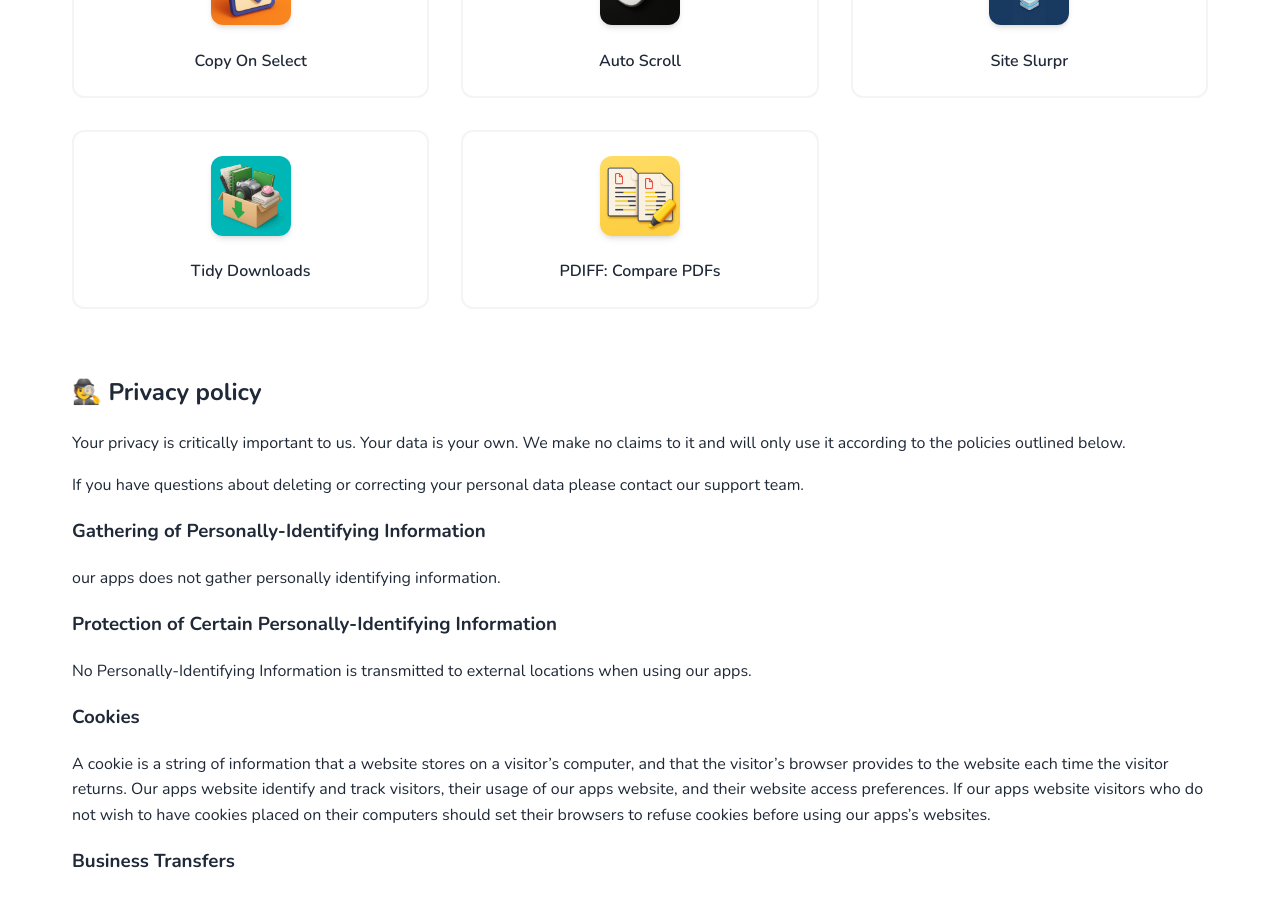
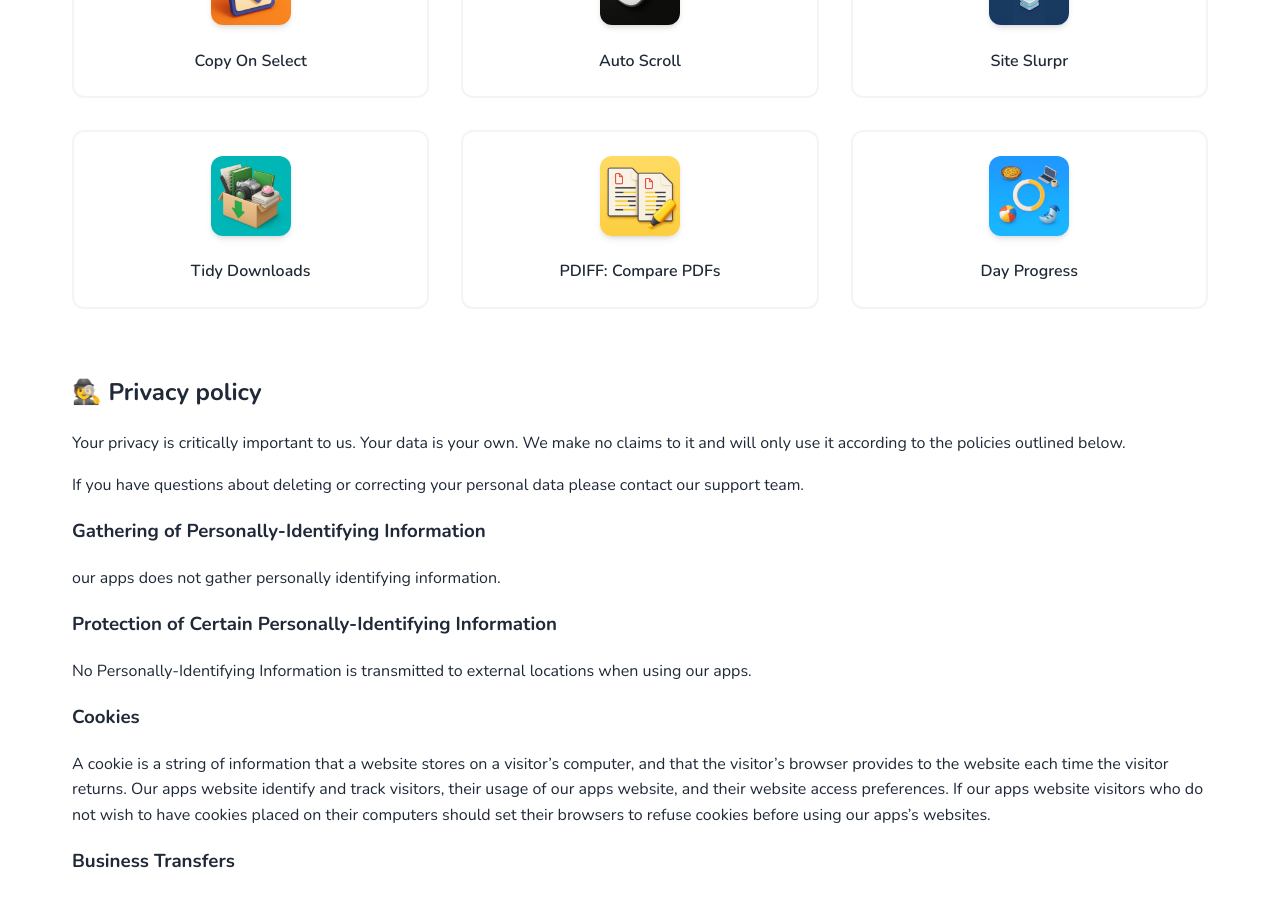
Before and after one commit to pmstani/pmstani.github.io, a Jekyll site: the page built from index.md, in a window 1280 px wide and 900 px high, scrolled down 3887 px. Built offline with Jekyll 4.4.1, drawn with Linux system fonts in a browser that asks for light colours.

Commit message:
✨ Add Day Progress

```diff
--- a/apps.json
+++ b/apps.json
@@ -306,5 +306,11 @@
     "app_name": "PDIFF",
     "app_description": "Compare PDFs",
     "image_url": "https://pmstani.github.io/img/apps/pdiff.png"
+  },
+  {
+    "app_url": "https://apps.apple.com/app/6754074843",
+    "app_name": "Day Progress",
+    "app_description": "Dynamic Time Block Widgets",
+    "image_url": "https://pmstani.github.io/img/apps/dayprogress.png"
   }
 ]
--- a/index.md
+++ b/index.md
@@ -315,6 +315,12 @@
       <div class="app-name">PDIFF: Compare PDFs</div>
     </a>
   </div>
+  <div class="app-item">
+    <a href="https://apps.apple.com/app/id6754074843" title="Day Progress">
+      <img src="/img/apps/dayprogress.png" alt="Day Progress">
+      <div class="app-name">Day Progress</div>
+    </a>
+  </div>
 </div>
 
 ## 🕵️ Privacy policy {#privacy}
```
Also changed, not shown: img/apps/dayprogress.png (added).
